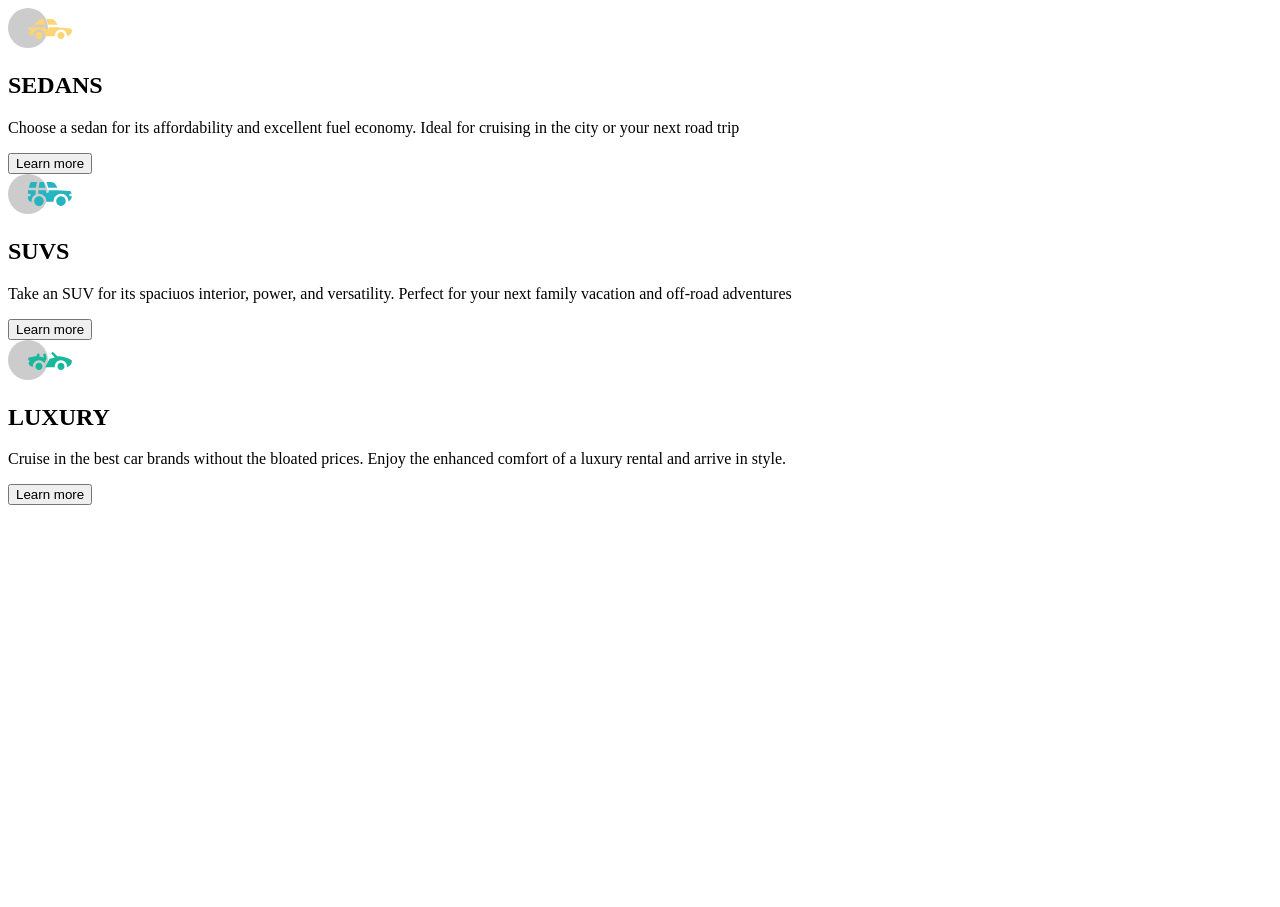
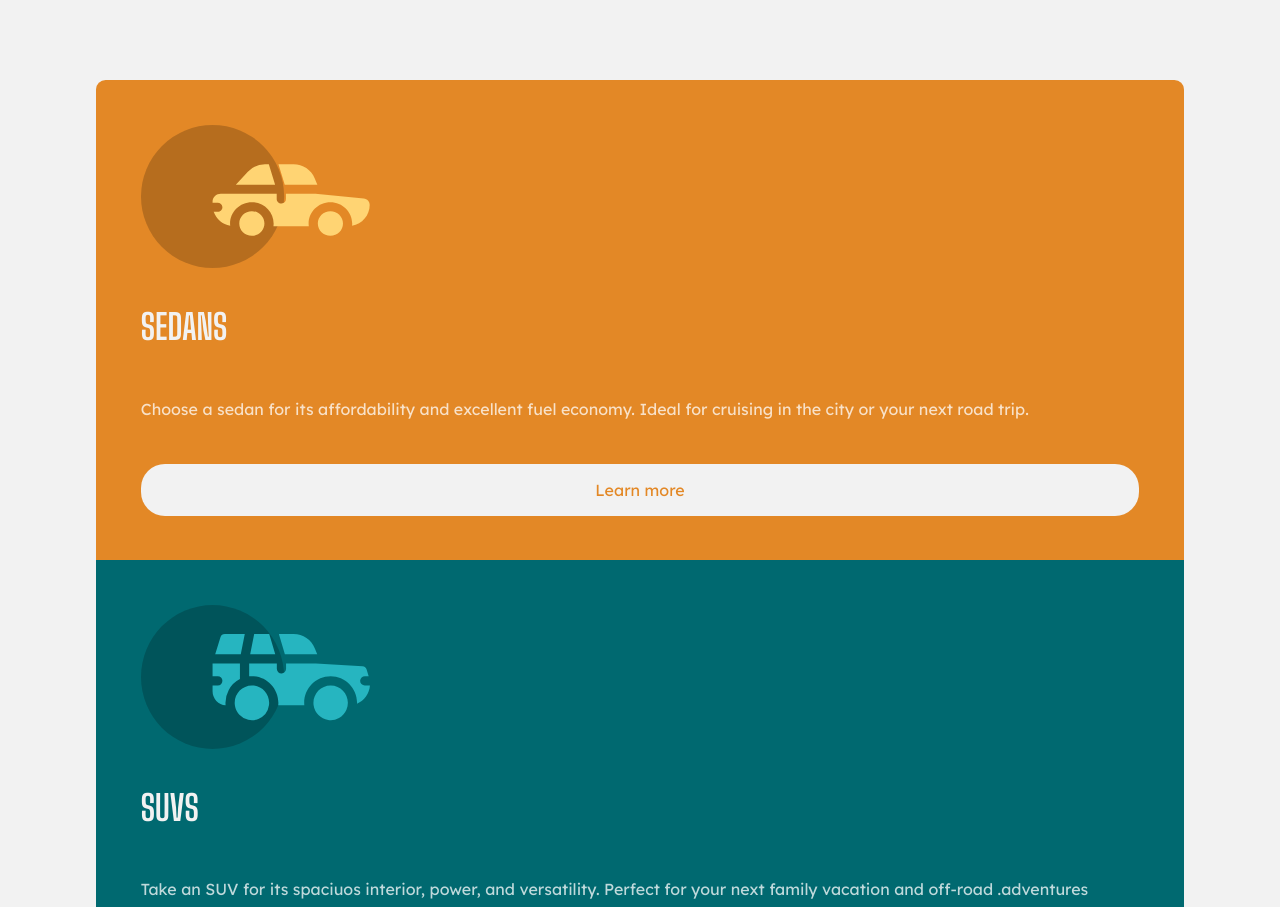
Before and after one commit to DavidUpegui/FEM---3_columns_preview_card-----HTML-CSS, a plain HTML site: page index.html in a window 1280 px wide. Shown: the top 907 px of the page. Before the commit the page ends 800 px from the top, so only its background shows below. Drawn offline with Linux system fonts and the light colour scheme.

Commit message:
Finalized Application with CSS applied.
The application is finalized using a reset css file and a a styles css file. There is a little error: The buttons don't keep always in the
bottom of the card, it means if the paragraph get a line minus, the
button of the current section will get up from the others.

```diff
--- /dev/null
+++ b/css/reset.css
@@ -0,0 +1,161 @@
+@charset "UTF-8";
+/*
+
+  Con este reset vamos a resolver:
+    👉 Unificar el uso de Custom Properties
+    👉 Problemas de box-model más generales
+    👉 Problemas con imagenes, vídeos e iconos svg
+    👉 Problemas con tipografías y etiquetas input en formularios
+    👉 Unificar la tipografía de todas las etiquetas de una web
+
+*/
+/* Aquí definimos las Custom properties */
+:root {
+  --negro: #393939;
+  /* Tipografía */
+  --tipo-principal: Helvetica, Arial, sans-serif;
+  --tipo-secundaria: Verdana;
+}
+
+/* Las adaptamos al modo oscuro */
+@media (prefers-color-scheme: dark) {
+  :root {
+    --negro: #ececec;
+  }
+}
+/* Opcional */
+/* Configuramos si un usuario ha activado el modo alto contraste. (WD) */
+/* Opcional */
+/* Desactivamos los animations en el caso de que el usuario haya configurado el modo sin animation */
+@media (prefers-reduced-motion: reduce) {
+  * {
+    -webkit-animation: none !important;
+            animation: none !important;
+    -webkit-transition: none !important;
+    transition: none !important;
+  }
+}
+/* Reseteamos los margin y paddings de todas las etiquetas */
+* {
+  margin: 0;
+  padding: 0;
+  border: 0;
+  -webkit-box-sizing: border-box;
+          box-sizing: border-box;
+  vertical-align: baseline;
+}
+
+/* Evitamos problemas con las imagenes */
+img, picture, video, iframe, figure {
+  max-width: 100%;
+  width: 100%;
+  display: block;
+  /* opcional */
+  -o-object-fit: cover;
+     object-fit: cover;
+  /* opcional */
+  -o-object-position: center center;
+     object-position: center center;
+}
+
+/* Reseteamos los enlaces para funcionar como cajas... */
+a {
+  display: block;
+  text-decoration: none;
+  color: inherit;
+  font-size: inherit;
+}
+
+/* ... excepto los que se encuentran en párrafos */
+p a {
+  display: inline;
+}
+
+/* Quitamos los puntos de los <li> */
+li {
+  list-style-type: none;
+}
+
+/* Configuramos anclas suaves */
+html {
+  scroll-behavior: smooth;
+}
+
+/* Desactivamos estilos por defecto de las principales etiquetas de texto */
+h1, h2, h3, h4, h5, h6, p, span, a, strong, blockquote, i, b, u, em {
+  font-size: 1em;
+  font-weight: inherit;
+  font-style: inherit;
+  text-decoration: none;
+  color: inherit;
+}
+
+/* Evitamos problemas con los pseudoelementos de quotes */
+blockquote:before, blockquote:after, q:before, q:after {
+  content: "";
+  content: none;
+}
+
+/* Configuramos el texto que seleccionamos */
+::-moz-selection {
+  background-color: var(--negro);
+  color: var(--blanco);
+}
+::selection {
+  background-color: var(--negro);
+  color: var(--blanco);
+}
+
+/* Nivelamos problemas de tipografías y colocación de formularios */
+form, input, textarea, select, button, label {
+  font-family: inherit;
+  font-size: inherit;
+  -webkit-hyphens: auto;
+      -ms-hyphens: auto;
+          hyphens: auto;
+  background-color: transparent;
+  color: inherit;
+  display: block;
+  /* opcional */
+  -webkit-appearance: none;
+     -moz-appearance: none;
+          appearance: none;
+}
+
+/* Reseteamos las tablas */
+table, tr, td {
+  border-collapse: collapse;
+  border-spacing: 0;
+}
+
+/* Evitamos problemas con los SVG */
+svg {
+  width: 100%;
+  display: block;
+  fill: currentColor;
+}
+
+/* (Probándolo, no usar en producción) En el caso de añadir una  */
+/* p svg{
+  display: inline;
+  width: initial;
+} */
+/* Configuramos la tipografía para toda la web */
+body {
+  min-height: 100vh;
+  font-size: 100%;
+  font-family: var(--tipo-principal);
+  color: var(--negro);
+  /* opcional */
+  line-height: 1.4em;
+  /* opcional */
+  -webkit-hyphens: auto;
+      -ms-hyphens: auto;
+          hyphens: auto;
+  /* opcional */
+  font-smooth: always;
+  /* opcional */
+  -webkit-font-smoothing: antialiased;
+  /* opcional */
+  -moz-osx-font-smoothing: grayscale;
+}
--- /dev/null
+++ b/css/styles.css
@@ -0,0 +1,96 @@
+html, body{
+    height: fit-content;
+    width: 100%;
+    overflow-y: auto;
+}
+
+:root{
+    --Bright-orange: hsl(31, 77%, 52%);
+    --Dark-cyan: hsl(184, 100%, 22%);
+    --Very-dark-cyan: hsl(179, 100%, 13%);
+    --Transparent-white: hsla(0, 0%, 100%, 0.75);
+    --Very-light-gray: hsl(0, 0%, 95%);
+}
+.container{
+    background-color: var(--Very-light-gray);
+    display: flex;
+    width: 100%;
+    height: 100%;
+    flex-direction: column;
+    align-items: center;
+    justify-content: center;
+}
+.card{
+    margin: 5rem 0;
+    width: 85%;
+    height: fit-content;
+    overflow: hidden;
+    border-radius: 0.6rem;
+    hyphens: none;
+}
+.section{
+    display: flex;
+    flex-direction: column;
+    width: 100%;
+    padding: 2.8rem;
+}
+.section--sedan{
+    background-color: var(--Bright-orange);
+}
+.section--suvs{
+    background-color: var(--Dark-cyan);
+}
+.section--luxury{
+    background-color: var(--Very-dark-cyan);
+}
+.section__logo{
+    width: 23%;
+    margin-bottom: 2rem;
+}
+.section__title{
+    color: var(--Very-light-gray);
+    font-size: 35px;
+    margin-block: 1rem;
+    font-family: 'Big Shoulders Display', cursive;
+}
+.section__paragraph{
+    margin-block:2.5rem;
+    display: block;
+    color: var(--Transparent-white);
+    font-family: 'Lexend Deca', sans-serif;
+    font-size: 16px;
+    overflow-wrap: break-word;
+    line-height: 1.8rem;
+}
+.btn{
+    display: inline;
+    font-family: 'Lexend Deca', sans-serif;
+    font-size: 16px;
+    background-color: var(--Very-light-gray);
+    padding: 1rem 1.5rem;
+    border-radius: 1.5rem;
+    justify-self: end;
+}
+.btn--sedan{
+    color: var(--Bright-orange)
+}
+.btn--suvs{
+    color: var(--Dark-cyan)
+}
+.btn--luxury{
+    color: var(--Very-dark-cyan)
+}
+
+@media only screen and (min-width: 1440px){
+    html,body{
+        height: 100%;
+    }
+    .card{
+        display: flex;
+        width: 67%;
+    }
+    .section__paragraph{
+        font-size: 16px;
+        margin-bottom: 5.5rem;
+    }
+}
--- a/index.html
+++ b/index.html
@@ -4,8 +4,11 @@
   <meta charset="UTF-8">
   <meta name="viewport" content="width=device-width, initial-scale=1.0"> <!-- displays site properly based on user's device -->
   <link rel="icon" type="image/png" sizes="32x32" href="./images/favicon-32x32.png">
-  <link rel="stylesheet" href="https://fonts.googleapis.com/css?family=Lexend Deca">
-  <link href="https://fonts.googleapis.com/css2?family=Big+Shoulders+Display:wght@100;700&display=swap" rel="stylesheet">
+  <link rel="preconnect" href="https://fonts.googleapis.com">
+<link rel="preconnect" href="https://fonts.gstatic.com" crossorigin>
+<link href="https://fonts.googleapis.com/css2?family=Big+Shoulders+Display:wght@700&family=Lexend+Deca&display=swap" rel="stylesheet">
+<link rel="stylesheet" href="./css/reset.css">
+<link rel="stylesheet" href="./css/styles.css">
   <title>Frontend Mentor | 3-column preview card component</title>
   <!-- Feel free to remove these styles or customise in your own stylesheet 👍 -->
   <style>
@@ -15,24 +18,26 @@
 </head>
 <body>
   <main class="container">
-    <section class="section section-sedan">
+    <div class="card">
+      <section class="section section--sedan">
         <img src="./images/icon-sedans.svg" alt="Icon Sedan" class="section__logo">
         <h2 class="section__title">SEDANS</h2>
-      <p class="section__paragraph">Choose a sedan for its affordability and excellent fuel economy. Ideal for cruising in the city or your next road trip</p>
-      <button class="btn">Learn more</button>
+        <p class="section__paragraph">Choose a sedan for its affordability and excellent fuel economy. Ideal for cruising in the city or your next road trip.</p>
+        <button class="btn btn--sedan">Learn more</button>
       </section>
-    <section class="section section-suvs">
+      <section class="section section--suvs">
         <img src="./images/icon-suvs.svg" alt="Icon Sedan" class="section__logo">
         <h2 class="section__title">SUVS</h2>
-      <p class="section__paragraph">Take an SUV for its spaciuos interior, power, and versatility. Perfect for your next family vacation and off-road adventures</p>
-      <button class="btn">Learn more</button>
+        <p class="section__paragraph">Take an SUV for its spaciuos interior, power, and versatility. Perfect for your next family vacation and off-road .adventures</p>
+        <button class="btn btn--suvs">Learn more</button>
       </section>
-    <section class="section section-luxury">
+      <section class="section section--luxury">
         <img src="./images/icon-luxury.svg" alt="Icon Sedan" class="section__logo">
         <h2 class="section__title">LUXURY</h2>
         <p class="section__paragraph">Cruise in the best car brands without the bloated prices. Enjoy the enhanced comfort of a luxury rental and arrive in style.</p>
-      <button class="btn">Learn more</button>
+        <button class="btn btn--luxury">Learn more</button>
       </section>
+    </div>
   </main>
 </body>
 </html>
```
Lines whose indentation alone changed are shown as unchanged.
